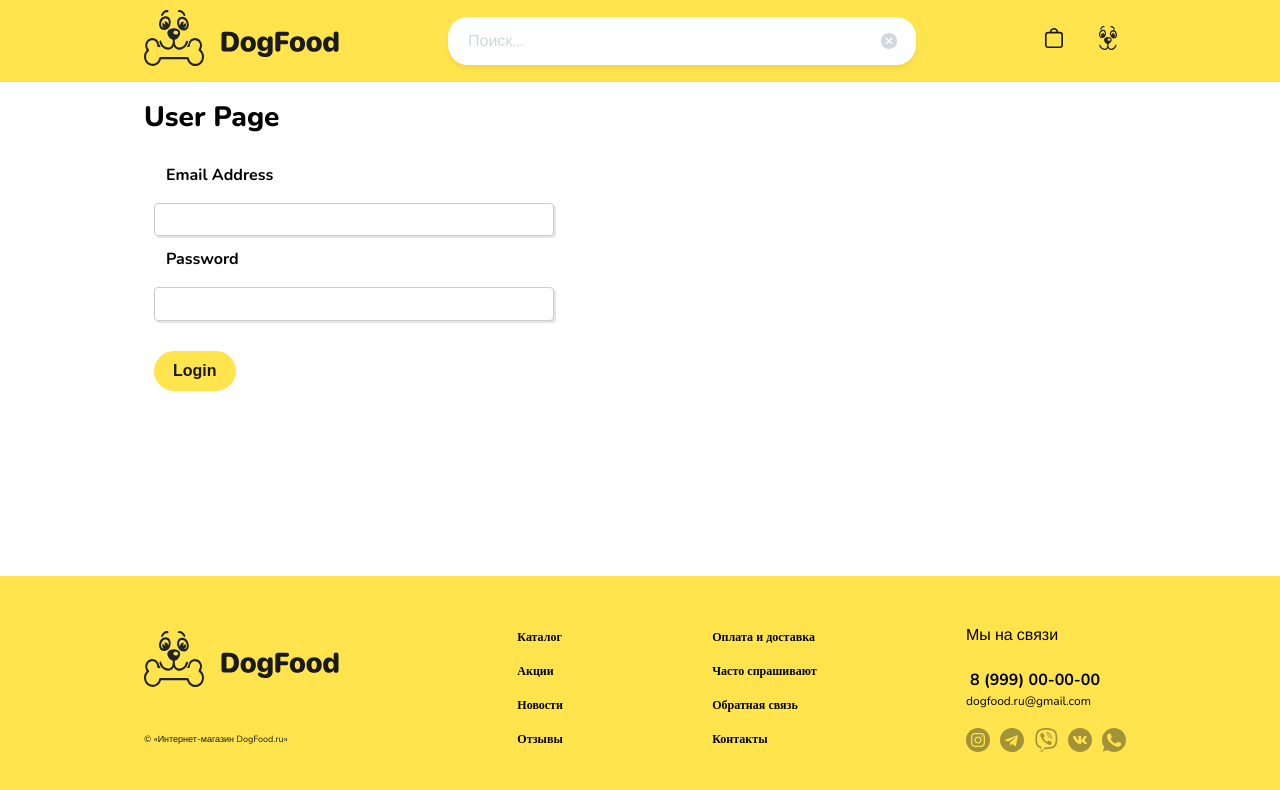
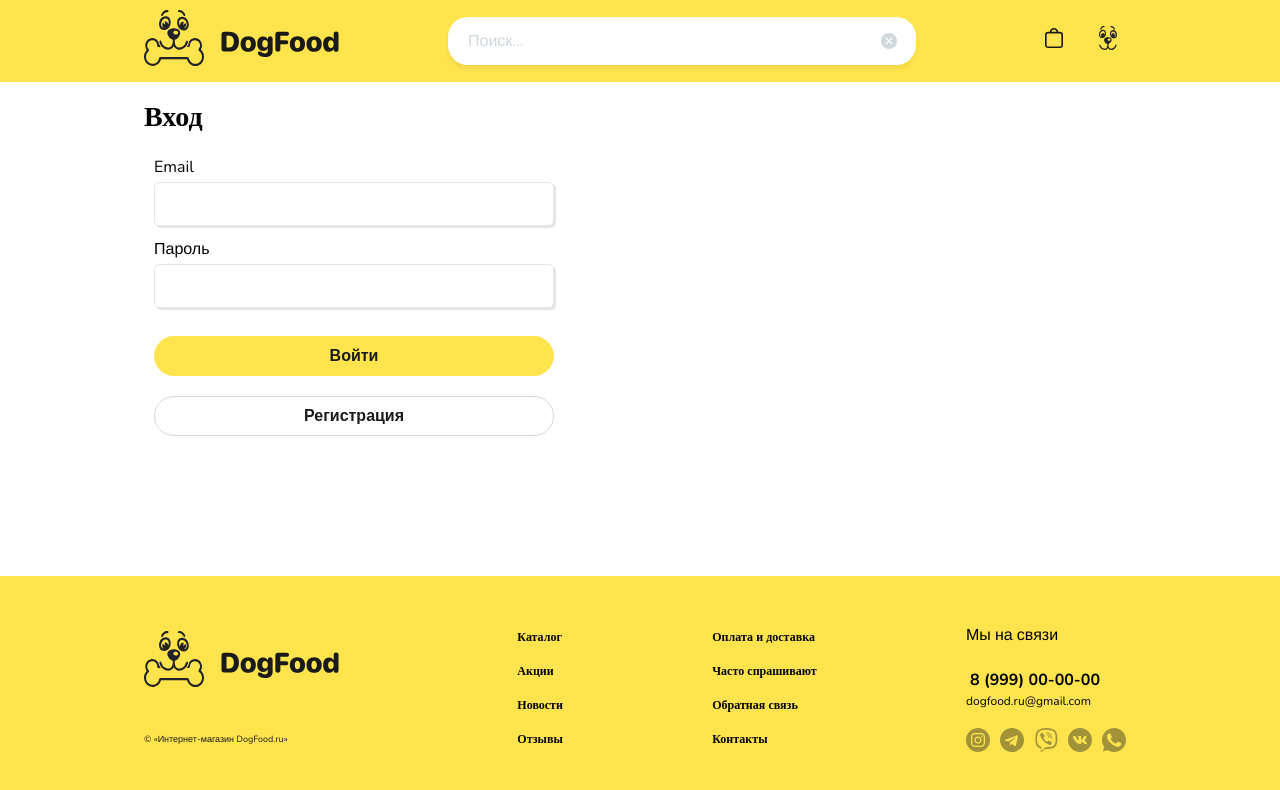
Before and after one commit to abr-ya/react-dog-food, a React app: page /user in a window 1280 px wide. Shown: the top 790 px of the page. Built offline with nearby package versions, Linux system fonts and the light colour scheme; some icons are missing.

Commit message:
refactor: add userApi and logic to User page

```diff
--- a/src/api/apiQuery.ts
+++ b/src/api/apiQuery.ts
@@ -1,7 +1,7 @@
 import { createApi, fetchBaseQuery } from '@reduxjs/toolkit/query/react';
 import { getToken } from './tokenHelper';
 import { baseUrl } from './api';
-import { IUser, IUserCreatePayload } from './contracts';
+import { IUser, IUserCreatePayload, IUserLoginPayload } from './contracts';
 
 export const userApi = createApi({
   reducerPath: 'userApi',
@@ -25,5 +25,14 @@ export const userApi = createApi({
         };
       },
     }),
+    login: builder.mutation<IUser, IUserLoginPayload>({
+      query(body) {
+        return {
+          url: 'signin',
+          method: 'POST',
+          body,
+        };
+      },
+    }),
   }),
 });
--- a/src/api/axios.ts
+++ b/src/api/axios.ts
@@ -5,7 +5,7 @@ axios.interceptors.request.use(
   // eslint-disable-next-line @typescript-eslint/ban-ts-comment
   // @ts-ignore
   async (config) => {
-    const token = getToken();
+    const token = getToken(); // token from LS!
     if (!token) return config;
 
     return {
--- a/src/api/index.ts
+++ b/src/api/index.ts
@@ -1 +1,2 @@
 export * from './api';
+export { getToken, saveToken } from './tokenHelper';
--- a/src/components/UserForm/UserForm.styled.tsx
+++ b/src/components/Form.styled.tsx
@@ -4,13 +4,13 @@ export const InputBlock = styled.div`
   display: flex;
   flex-direction: column;
   padding: 0 10px;
+  max-width: 420px;
 `;
 
 export const StyledInput = styled.input<{ $icon?: string }>`
   box-shadow: 2px 2px rgba(0, 0, 0, 0.1);
   width: 100%;
   padding: 10px;
-  padding-left: 50px;
   border: 1px solid #e6e6e6;
   border-radius: 5px;
   outline: none;
@@ -25,16 +25,16 @@ export const StyledInput = styled.input<{ $icon?: string }>`
 `;
 
 export const StyledLabel = styled.label`
-  padding: 12px;
+  padding: 4px 0;
 `;
 
 export const ButtonBlock = styled.div`
   display: flex;
+  flex-direction: column;
+  gap: 20px;
   padding: 10px;
-  margin-top: 20px;
-  justify-content: space-between;
-  align-items: center;
-  position: inherit;
+  margin-top: 10px;
+  max-width: 420px;
 
   @media (min-width: 1024px) {
     justify-content: start;
--- a/src/components/UserForm/UserForm.tsx
+++ /dev/null
@@ -1,50 +0,0 @@
-import { useState, FormEvent } from 'react';
-import { Btn } from '../Common.styled';
-import { ButtonBlock, InputBlock, StyledInput, StyledLabel } from './UserForm.styled';
-
-interface IUserFormData {
-  name?: string;
-  email: string;
-  password: string;
-}
-
-interface IUserForm {
-  formHandler: (data: IUserFormData) => void;
-  buttonTitle: string;
-  showName?: boolean;
-}
-
-const UserForm = ({ formHandler, buttonTitle, showName }: IUserForm): JSX.Element => {
-  const [name, setName] = useState('');
-  const [email, setEmail] = useState('');
-  const [password, setPass] = useState('');
-
-  const handleSubmit = (e: FormEvent) => {
-    e.preventDefault();
-    formHandler({ name, email, password });
-  };
-
-  return (
-    <form onSubmit={handleSubmit}>
-      {showName && (
-        <InputBlock>
-          <StyledLabel>Name</StyledLabel>
-          <StyledInput onChange={(e: any) => setName(e.target.value)} type='text' $icon='badgeIcon' />
-        </InputBlock>
-      )}
-      <InputBlock>
-        <StyledLabel>Email Address</StyledLabel>
-        <StyledInput onChange={(e: any) => setEmail(e.target.value)} type='email' $icon='personIcon' />
-      </InputBlock>
-      <InputBlock>
-        <StyledLabel>Password</StyledLabel>
-        <StyledInput onChange={(e: any) => setPass(e.target.value)} type='password' $icon='lockIcon' />
-      </InputBlock>
-      <ButtonBlock>
-        <Btn>{buttonTitle}</Btn>
-      </ButtonBlock>
-    </form>
-  );
-};
-
-export default UserForm;
--- a/src/components/index.ts
+++ b/src/components/index.ts
@@ -2,7 +2,6 @@ import Card from './Card/Card';
 import NotFound from './NotFound/NotFound';
 import ReviewForm from './ReviewForm/ReviewForm';
 import Search from './Search/Search';
-import UserForm from './UserForm/UserForm';
 import Loader from './Loader/Loader';
 
-export { Card, NotFound, Loader, ReviewForm, Search, UserForm };
+export { Card, NotFound, Loader, ReviewForm, Search };
--- a/src/pages/Register.tsx
+++ b/src/pages/Register.tsx
@@ -5,8 +5,9 @@ import { yupResolver } from '@hookform/resolvers/yup';
 import * as yup from 'yup';
 import { ApiProvider } from '@reduxjs/toolkit/query/react';
 import { userApi } from '../api/apiQuery';
-import './register.css';
 import { IUserCreatePayload } from '../api/contracts';
+import { Btn, BtnGhost, H1ExtraBold } from '../components/Common.styled';
+import { ButtonBlock, InputBlock, StyledLabel, StyledInput } from '../components/Form.styled';
 
 interface IFormData {
   email: string;
@@ -57,37 +58,40 @@ const Register = () => {
   }, [isSuccess, navigate]);
 
   return (
-    <div>
-      <h1>Регистрация нового пользователя</h1>
+    <>
+      <H1ExtraBold>Регистрация пользователя</H1ExtraBold>
 
       <form onSubmit={handleSubmit(onSubmit)} noValidate>
-        <div className='form-control'>
-          <label htmlFor='email'>E-mail</label>
-          <input type='email' id='email' {...register('email')} />
+        <InputBlock>
+          <StyledLabel htmlFor='email'>Email</StyledLabel>
+          <StyledInput type='email' id='email' {...register('email')} />
           <p className='error'>{errors.email?.message}</p>
-        </div>
+        </InputBlock>
 
-        <div className='form-control'>
-          <label htmlFor='group'>Группа</label>
-          <input type='text' id='group' {...register('group')} />
+        <InputBlock>
+          <StyledLabel htmlFor='group'>Группа</StyledLabel>
+          <StyledInput type='text' id='group' {...register('group')} />
           <p className='error'>{errors.group?.message}</p>
-        </div>
+        </InputBlock>
 
-        <div className='form-control'>
-          <label htmlFor='password'>Пароль</label>
-          <input type='password' id='password' {...register('password')} />
+        <InputBlock>
+          <StyledLabel htmlFor='password'>Пароль</StyledLabel>
+          <StyledInput type='password' id='password' {...register('password')} />
           <p className='error'>{errors.password?.message}</p>
-        </div>
+        </InputBlock>
 
-        <div className='form-control'>
-          <label htmlFor='password2'>Подтверждение пароля</label>
-          <input type='password' id='password2' {...register('password2')} />
+        <InputBlock>
+          <StyledLabel htmlFor='password2'>Подтверждение пароля</StyledLabel>
+          <StyledInput type='password' id='password2' {...register('password2')} />
           <p className='error'>{errors.password2?.message}</p>
-        </div>
+        </InputBlock>
 
-        <button disabled={isLoading}>Зарегистрировать</button>
+        <ButtonBlock>
+          <Btn disabled={isLoading}>Зарегистрировать</Btn>
+          <BtnGhost onClick={() => navigate('/user')}>Войти</BtnGhost>
+        </ButtonBlock>
       </form>
-    </div>
+    </>
   );
 };
 
--- a/src/pages/User.tsx
+++ b/src/pages/User.tsx
@@ -1,63 +1,97 @@
-import { useEffect } from 'react';
-// import { useNavigate } from 'react-router-dom';
-import { toast } from 'react-toastify';
-import { Btn, Container, H1ExtraBold } from '../components/Common.styled';
-import { Loader, UserForm } from '../components';
+import { useCallback, useEffect } from 'react';
+import { useNavigate } from 'react-router-dom';
+import { useForm } from 'react-hook-form';
+import { yupResolver } from '@hookform/resolvers/yup';
+import * as yup from 'yup';
+import { ApiProvider } from '@reduxjs/toolkit/query/react';
+import { saveToken } from '../api/';
+import { userApi } from '../api/apiQuery';
+import { IUserLoginPayload } from '../api/contracts';
+import { Btn, BtnGhost, H1ExtraBold } from '../components/Common.styled';
+import { ButtonBlock, InputBlock, StyledLabel, StyledInput } from '../components/Form.styled';
 import { useAppDispatch, useAppSelector } from '../hooks/typedRedux';
-import { login, logout } from '../features/user/authSlice';
-import { RootStateType } from '../app/store';
+import { userLogin, userLogout } from '../features/user/authSlice';
+
+interface IFormData {
+  email: string;
+  password: string;
+}
+
+const schema = yup.object({
+  email: yup.string().email('Некорректный Email').required('Email - обязательное поле'),
+  password: yup
+    .string()
+    .required('Введите пароль')
+    .min(6, 'Минимальная длина пароля - 6 символов')
+    .max(24, 'Максимальная длина пароля - 24 символа'),
+});
+
+const defaultValues = {
+  email: '',
+  password: '',
+};
 
 const User = () => {
-  const { user, isLoading, isError, isSuccess, error } = useAppSelector((state: RootStateType) => state.auth);
+  const { user } = useAppSelector((state) => state.auth);
   const dispatch = useAppDispatch();
-  // const navigate = useNavigate();
+  const navigate = useNavigate();
+
+  const [loginUser, { data, isLoading, isSuccess }] = userApi.useLoginMutation();
+
+  const onLogin = useCallback((user: IUserLoginPayload) => loginUser(user), [loginUser]);
+
+  const form = useForm<IFormData>({ defaultValues, resolver: yupResolver(schema) });
+
+  const { register, handleSubmit, formState } = form;
+  const { errors } = formState;
+
+  const onSubmit = (data: IFormData) => {
+    onLogin(data);
+  };
 
   useEffect(() => {
-    if (isError) toast.error(error);
+    if (isSuccess && data) {
+      dispatch(userLogin(data));
+      saveToken(data.token);
+      navigate('/search');
+    }
+  }, [isSuccess, navigate, data, dispatch]);
 
-    // Redirect when logged in
-    // if (isSuccess) navigate('/');
-  }, [isError, isSuccess]);
-
-  const formHandler = async ({ email, password }: { email: string; password: string }) => {
-    dispatch(login({ email, password }));
+  const Logout = () => {
+    dispatch(userLogout());
   };
 
-  const Logout = () => {
-    dispatch(logout());
-  };
-
-  const renderMain = () => {
-    if (isLoading) return <Loader />;
-
-    if (isError)
-      return (
-        <>
-          Произошла ошибка: {error}
-          <Btn onClick={Logout}>Вернуться к форме</Btn>
-        </>
-      );
-
-    if (user.data.name)
-      return (
-        <>
-          Авторизован пользователь: {user.data.name}
-          <Btn onClick={Logout}>Сбросить и вернуться к форме</Btn>
-        </>
-      );
-
+  if (user?.data?.name)
     return (
       <>
-        <UserForm formHandler={formHandler} buttonTitle='Login' />
+        Авторизован пользователь: {user.data.name}
+        <Btn onClick={Logout}>Выйти</Btn>
       </>
     );
-  };
 
   return (
-    <Container>
-      <H1ExtraBold>User Page</H1ExtraBold>
-      {renderMain()}
-    </Container>
+    <ApiProvider api={userApi}>
+      <H1ExtraBold>Вход</H1ExtraBold>
+
+      <form onSubmit={handleSubmit(onSubmit)} noValidate>
+        <InputBlock>
+          <StyledLabel htmlFor='email'>Email</StyledLabel>
+          <StyledInput type='email' id='email' {...register('email')} />
+          <p className='error'>{errors.email?.message}</p>
+        </InputBlock>
+
+        <InputBlock>
+          <StyledLabel htmlFor='password'>Пароль</StyledLabel>
+          <StyledInput type='password' id='password' {...register('password')} />
+          <p className='error'>{errors.password?.message}</p>
+        </InputBlock>
+
+        <ButtonBlock>
+          <Btn disabled={isLoading}>Войти</Btn>
+          <BtnGhost onClick={() => navigate('/user/new')}>Регистрация</BtnGhost>
+        </ButtonBlock>
+      </form>
+    </ApiProvider>
   );
 };
 
--- a/src/pages/register.css
+++ /dev/null
@@ -1,30 +0,0 @@
-label {
-  display: flex;
-  margin-bottom: 5px;
-  font-weight: bold;
-}
-
-input[type='text'],
-input[type='email'],
-input[type='password'],
-input[type='number'],
-input[type='date'] {
-  display: block;
-  width: 400px;
-  padding: 6px 12px;
-  font-size: 14px;
-  line-height: 1.4;
-  background-image: none;
-  border: 1px solid #cccccc;
-  border-radius: 4px;
-}
-
-.error {
-  color: red;
-  font-size: 12px;
-  text-align: left;
-}
-
-.form-control {
-  margin-bottom: 20px;
-}
```
Also changed, not shown: src/app/store.ts (+3 -4 lines), src/features/user/authSlice.ts (+6 -2 lines).
